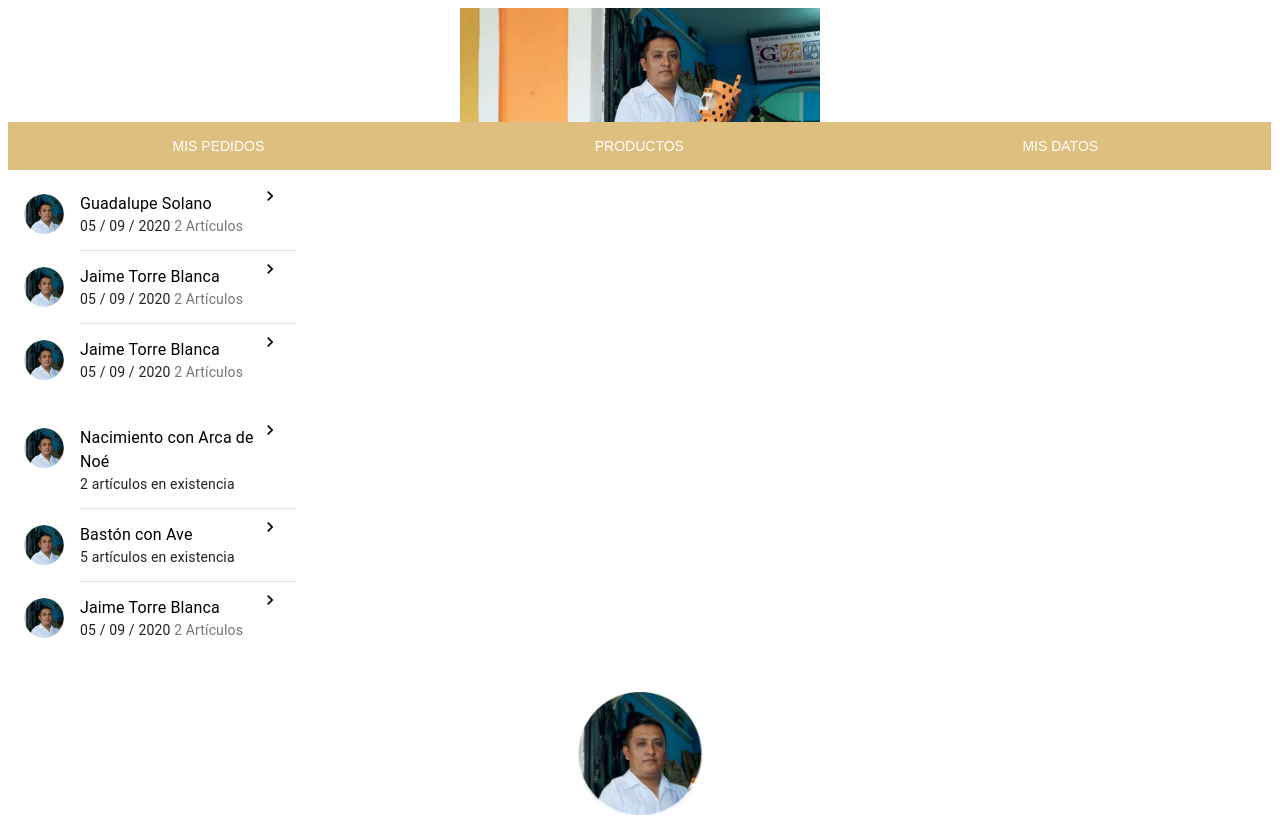
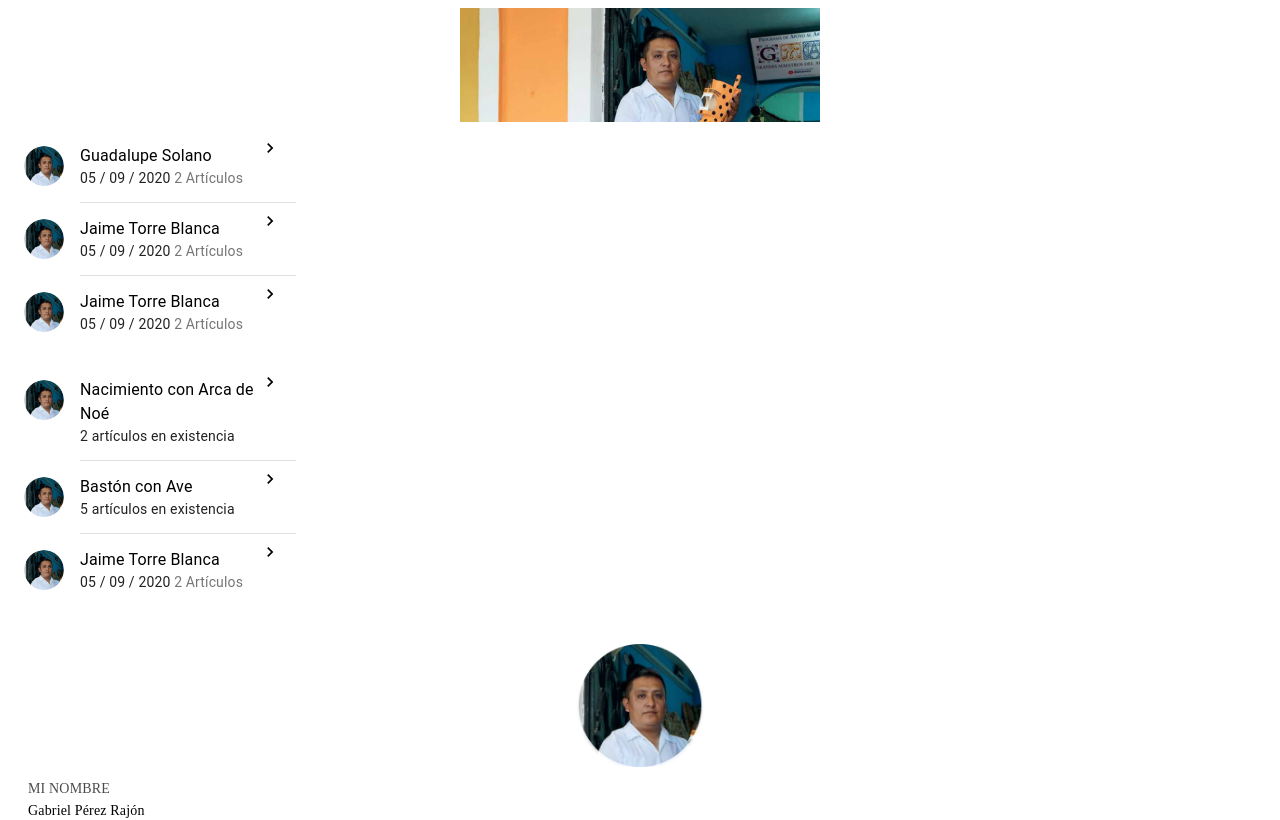
Before and after one commit to BrendaCarranco/Nextia, a React (Create React App) app: page / in a window 1280 px wide. Shown: the top 820 px of the page. Built offline with nearby package versions, Linux system fonts and the light colour scheme; no server answers.

Commit message:
delete NavTab

```diff
--- a/src/components/partner/HomePartner.js
+++ b/src/components/partner/HomePartner.js
@@ -1,5 +1,4 @@
 import React from 'react'
-import NavTab from './NavTab'
 import MyOrders from './MyOrders'
 import MyProducts from './MyProducts'
 import PartnertProfile from './PartnerProfile'
@@ -13,7 +12,6 @@ const HomePartner = () => {
         <Grid container justify = "center" item sx={12}>
             <img alt="imgpartner" src={principal} />
         </Grid>
-        <NavTab />
         <MyOrders />
         <MyProducts />
         <PartnertProfile />
--- a/src/components/partner/NavTab.js
+++ /dev/null
@@ -1,14 +0,0 @@
-import React from 'react'
-import styles from './navtab.module.css'
-
-const NavTab = () => {
-    return (
-        <div className={styles.tabs}>
-            <button>MIS PEDIDOS</button>
-            <button>PRODUCTOS</button>
-            <button>MIS DATOS</button>
-        </div>
-    )
-}
-
-export default NavTab
--- a/src/components/partner/navtab.module.css
+++ /dev/null
@@ -1,13 +0,0 @@
-.tabs{
-    margin: 0px;
-    width: 100% vw;
-}
-
-.tabs button{
-    width: 33.3%;
-    height: 48px;
-    border: none;
-    background: #DEBF7F;
-    color: white;
-    font-size: 14px;
-}
```
